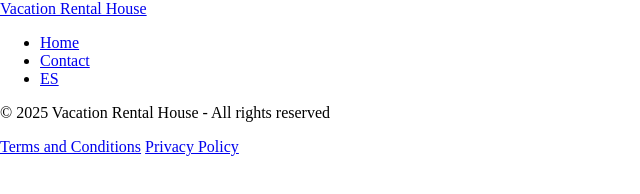
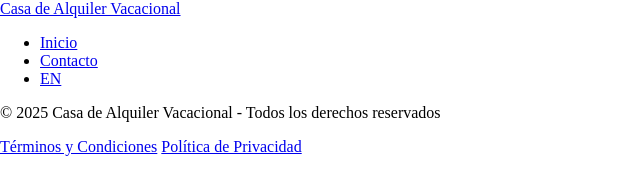
Before and after one commit to Itzli2000/don-jesus, an Astro site: page /es in a window 1280 px wide. Shown: the whole page, without its empty margins (0-640 px from the left). Built offline with nearby package versions, Linux system fonts and the light colour scheme; Astro itself is replaced by a stand-in of ours.

Commit message:
fix(Translations): logic to get current lang

```diff
--- a/src/components/LanguageSwitcher.astro
+++ b/src/components/LanguageSwitcher.astro
@@ -1,35 +1,34 @@
 ---
-import { getLangFromUrl } from '../i18n/utils';
+import { getLangFromUrl } from "../i18n/utils";
 
 const lang = getLangFromUrl(Astro.url) as "en" | "es";
 const currentPath = Astro.url.pathname;
 
-console.log(lang)
+let otherLangPath = "";
+if (lang === "en") {
+  otherLangPath = currentPath.replace(/^\/en/, "/es");
 
-// Determine the equivalent path in the other language
-let otherLangPath = '';
-if (lang === 'en') {
-  otherLangPath = currentPath.replace(/^\/en/, '/es');
-  // Handle contact page translation
-  if (otherLangPath.includes('/contact')) {
-    otherLangPath = otherLangPath.replace('/contact', '/contacto');
+  if (otherLangPath.includes("/contact")) {
+    otherLangPath = otherLangPath.replace("/contact", "/contacto");
   }
 } else {
-  otherLangPath = currentPath.replace(/^\/es/, '/en');
-  // Handle contact page translation
-  if (otherLangPath.includes('/contacto')) {
-    otherLangPath = otherLangPath.replace('/contacto', '/contact');
+  otherLangPath = currentPath.replace(/^\/es/, "/en");
+
+  if (otherLangPath.includes("/contacto")) {
+    otherLangPath = otherLangPath.replace("/contacto", "/contact");
   }
 }
 
-// Default to root path if no language prefix found
 if (otherLangPath === currentPath) {
-  otherLangPath = lang === 'en' ? '/es' : '/en';
+  otherLangPath = lang === "en" ? "/es" : "/en";
 }
 ---
 
 <div class="language-switcher">
-  <a href={otherLangPath} class="px-2 py-1 bg-gray-200 hover:bg-gray-300 rounded">
-    {lang === 'en' ? 'ES' : 'EN'}
+  <a
+    href={otherLangPath}
+    class="px-2 py-1 bg-gray-200 hover:bg-gray-300 rounded"
+  >
+    {lang === "en" ? "ES" : "EN"}
   </a>
 </div>
--- a/src/i18n/utils.ts
+++ b/src/i18n/utils.ts
@@ -4,7 +4,8 @@ import en from "./languages/en.json";
 
 export function getLangFromUrl(url: URL) {
   const [, lang] = url.pathname.split("/");
-  if (lang in ["en", "es"]) return lang;
+  console.log('lang', lang)
+  if (["en", "es"].includes(lang)) return lang;
   return defaultLang;
 }
 
```
